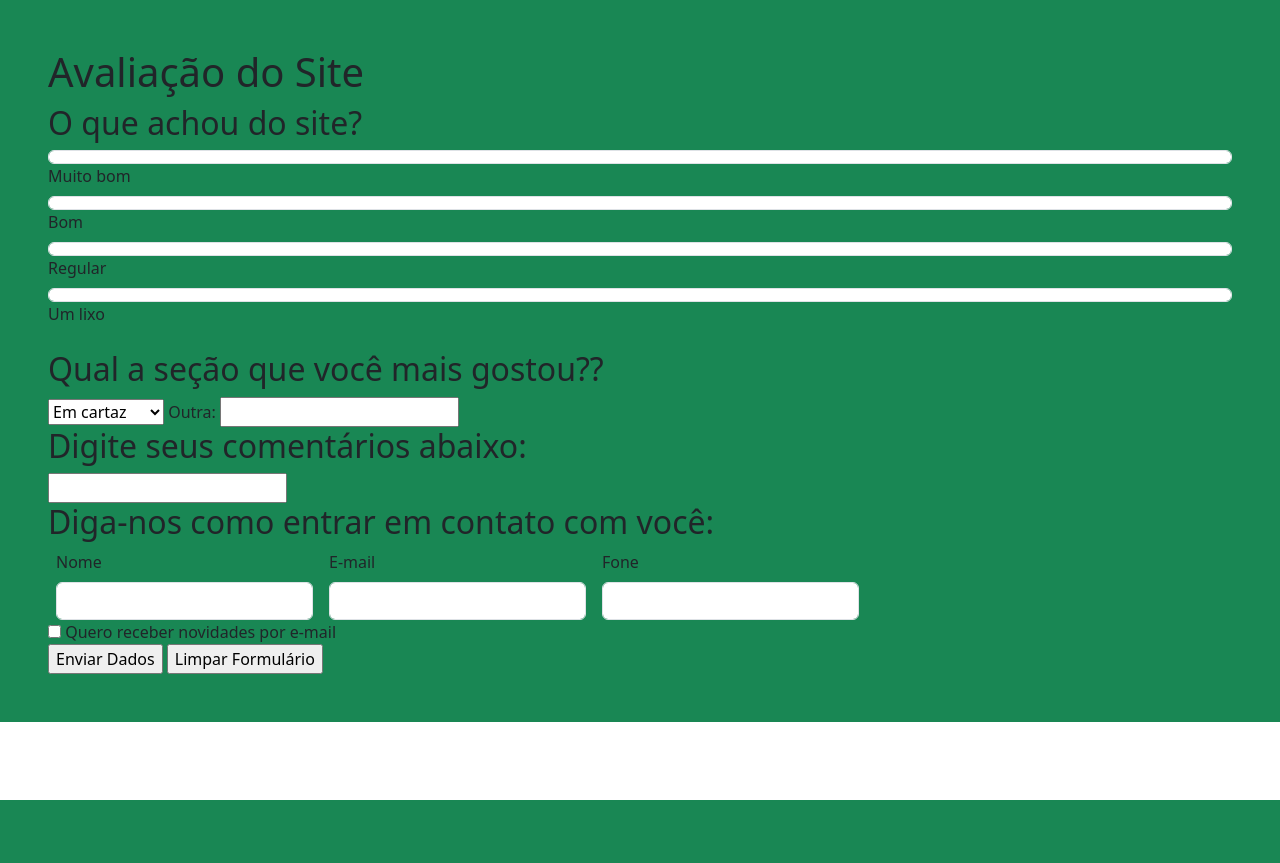
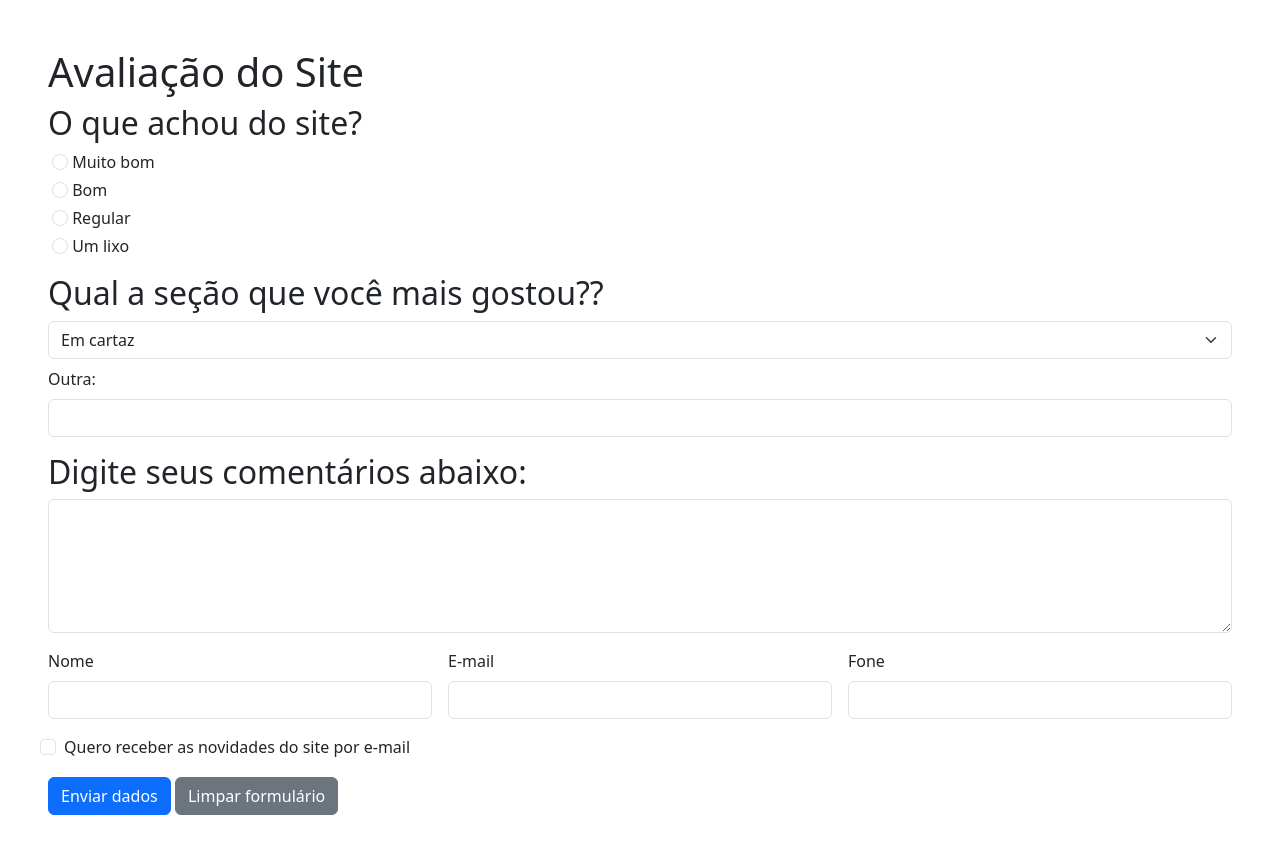
Before and after one commit to RafaDalmagro/programacao-web-php, a PHP site: page / in a window 1280 px wide. Before the commit the page ends 800 px from the top, so only its background shows below. Run offline with PHP 8.4, Linux system fonts and the light colour scheme.

Commit message:
Finalizando exercício 02.

```diff
--- a/Atividade aula 4/Exercicio 02/index.php
+++ b/Atividade aula 4/Exercicio 02/index.php
@@ -7,65 +7,71 @@
     <title>Ex 02</title>
 </head>
 <body>
-    <form action="" class="d-flex flex-column align-items-center bg-danger">
-        <div class="p-0 m-0 bg-success w-100 p-5">
+    <form action="" class="d-flex flex-column p-5 bg">
+        <div class="">
             <div>
                 <h1>Avaliação do Site</h1>
             </div>
             <div class="mb-3">
                 <h2>O que achou do site?</h2>
-                <input type="radio" id="muitoBom" name="feedback" value="4" class="form-control">
-                <label for="muitoBom" class="form-label">Muito bom</label>
-
-                <input type="radio" id="bom" name="feedback" value="3" class="form-control">
-                <label for="bom" class="form-label">Bom</label>
-
-                <input type="radio" id="regular" name="feedback" value="2" class="form-control">
-                <label for="regular" class="form-label">Regular</label>
-
-                <input type="radio" id="lixo" name="feedback" value="1" class="form-control">
-                <label for="lixo" class="form-label">Um lixo</label>
+                <div class="m-1">
+                    <input type="radio" id="muitoBom" name="feedback" value="4" class="form-check-input"">
+                    <label for="muitoBom" class="form-check-label">Muito bom</label>
                 </div>
-            <div>
+                <div class="m-1">
+                    <input type="radio" id="bom" name="feedback" value="3" class="form-check-input">
+                    <label for="bom" class="form-check-label">Bom</label>
+                </div>
+                <div class="m-1">
+                    <input type="radio" id="regular" name="feedback" value="2" class="form-check-input">
+                    <label for="regular" class="form-check-label">Regular</label>
+                </div>
+                <div class="m-1">
+                    <input type="radio" id="lixo" name="feedback" value="1" class="form-check-input">
+                    <label for="lixo" class="form-check-label">Um lixo</label>
+                </div>
+            </div>
+            <div class="mb-3">
                 <h2>Qual a seção que você mais gostou??</h2>
-                <select id="frutas" name="frutas">
-                    <option value="cartaz">Em cartaz</option>
-                    <option value="lancamento">Lançamento</option>
-                    <option value="esgotada">Esgotada</option>
-                    <option value="3d">3D</option>
+                <select class="form-select" aria-label="Default select example">
+                    <option selected>Em cartaz</option>
+                    <option value="1">Lançamento</option>
+                    <option value="2">Esgotada</option>
+                    <option value="3">3D</option>
                 </select>
-                <label for="outra">Outra:</label>
-                <input type="text">
+                <div class="mt-2">
+                    <label for="outras" class="form-label">Outra: </label>
+                    <input type="text" class="form-control" id="outras">
+                </div>
             </div>
 
-            <div>
+            <div class="mb-3">
                 <h2>Digite seus comentários abaixo:</h2>
-                <input type="text">
+                <textarea class="form-control" id="exampleFormControlTextarea1" rows="5"></textarea>
             </div>
-            <div>
-                <h2>Diga-nos como entrar em contato com você:</h2>
-                <div class="d-flex align-items-center">
-                    <div class="mx-2">
+            <div class="row g-3 mb-3">
+                <div class="col-sm-4">
                     <label for="nome" class="form-label">Nome</label>
                     <input type="text" class="form-control">
                 </div>
-                    <div class="mx-2">
-                        <label for="email" class="form-label">E-mail</label>
+                <div class="col-sm-4">
+                <label for="nome" class="form-label">E-mail</label>
                     <input type="email" class="form-control">
                 </div>
-                    <div class="mx-2">
+                <div class="col-sm-4">
                     <label for="nome" class="form-label">Fone</label>
                     <input type="tel" class="form-control">
                 </div>
+                <div class="form-check">
+                    <input class="form-check-input" type="checkbox" value="" id="novidades">
+                    <label class="form-check-label" for="novidades">
+                        Quero receber as novidades do site por e-mail
+                    </label>
                 </div>
             </div>
-            <div>
-                <input type="checkbox">
-                <label for="quero">Quero receber novidades por e-mail</label>
-            </div>
-            <div>
-                <input type="button" value="Enviar Dados">
-                <input type="button" value="Limpar Formulário">
+            <div class="col-12">
+                <button type="submit" class="btn btn-primary">Enviar dados</button>
+                <button type="delete" class="btn btn-secondary">Limpar formulário</button>
             </div>
         </div>
     </form>
```
Lines whose indentation alone changed are shown as unchanged.
